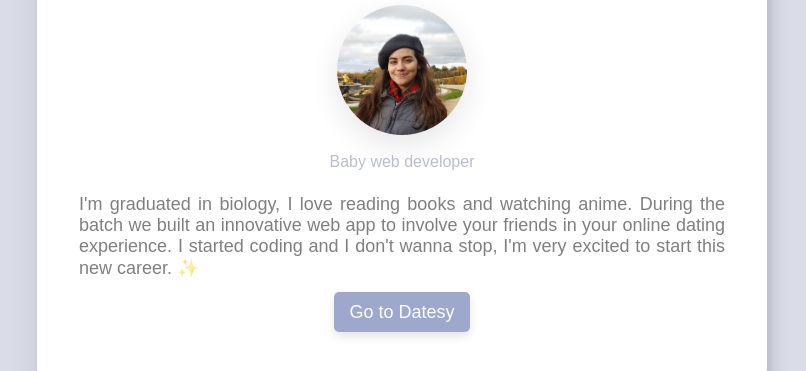
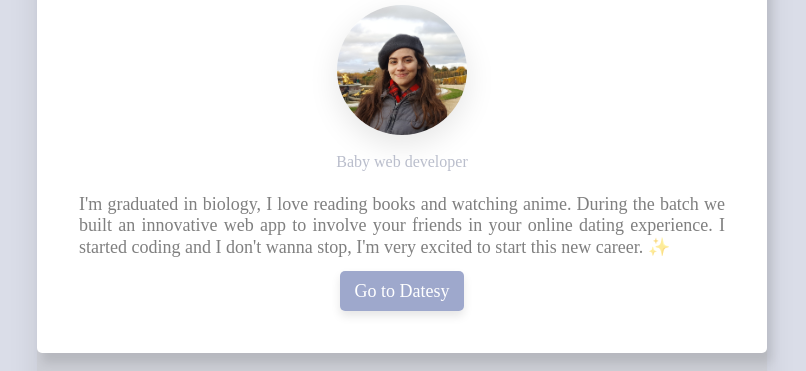
Before and after one commit to romeiro-bru/profile, a plain HTML site: page index.html in a window 1280 px wide. Shown: the part 107-478 px from the top of the page, without its empty margins (238-1044 px from the left). Drawn offline with Linux system fonts and the light colour scheme.

Commit message:
make my profile prettier

```diff
--- a/style.css
+++ b/style.css
@@ -1,12 +1,12 @@
 body { color: #87a4b5;
   background-color: #dadde8;
-  font-family: sans-serif;
+  font-family: 'Lora', serif;
   font-size: 18px;
   font-weight: 300;
 }
 
 h1, h2, h3 { color: #6f76a5;
-  font-family: sans-serif;
+  font-family: 'Lora', serif;
   font-size: 30px;
 }
 h3, h2 { font-size: 18px;
@@ -20,6 +20,7 @@ h2 {
 p {
   padding-top: 5px;
   padding-bottom: 5px;
+  font-family: 'Lora', serif;
 }
 
 img {
```
